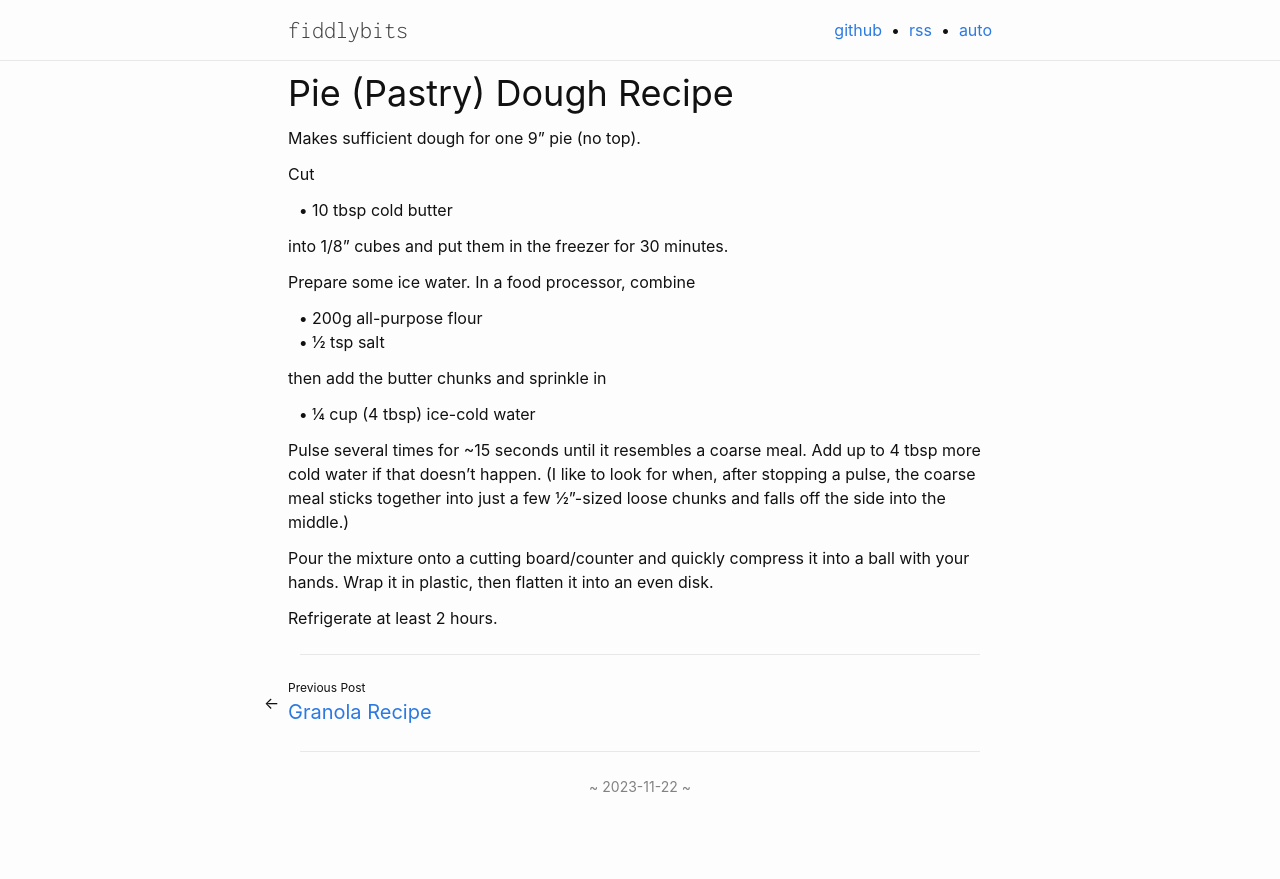
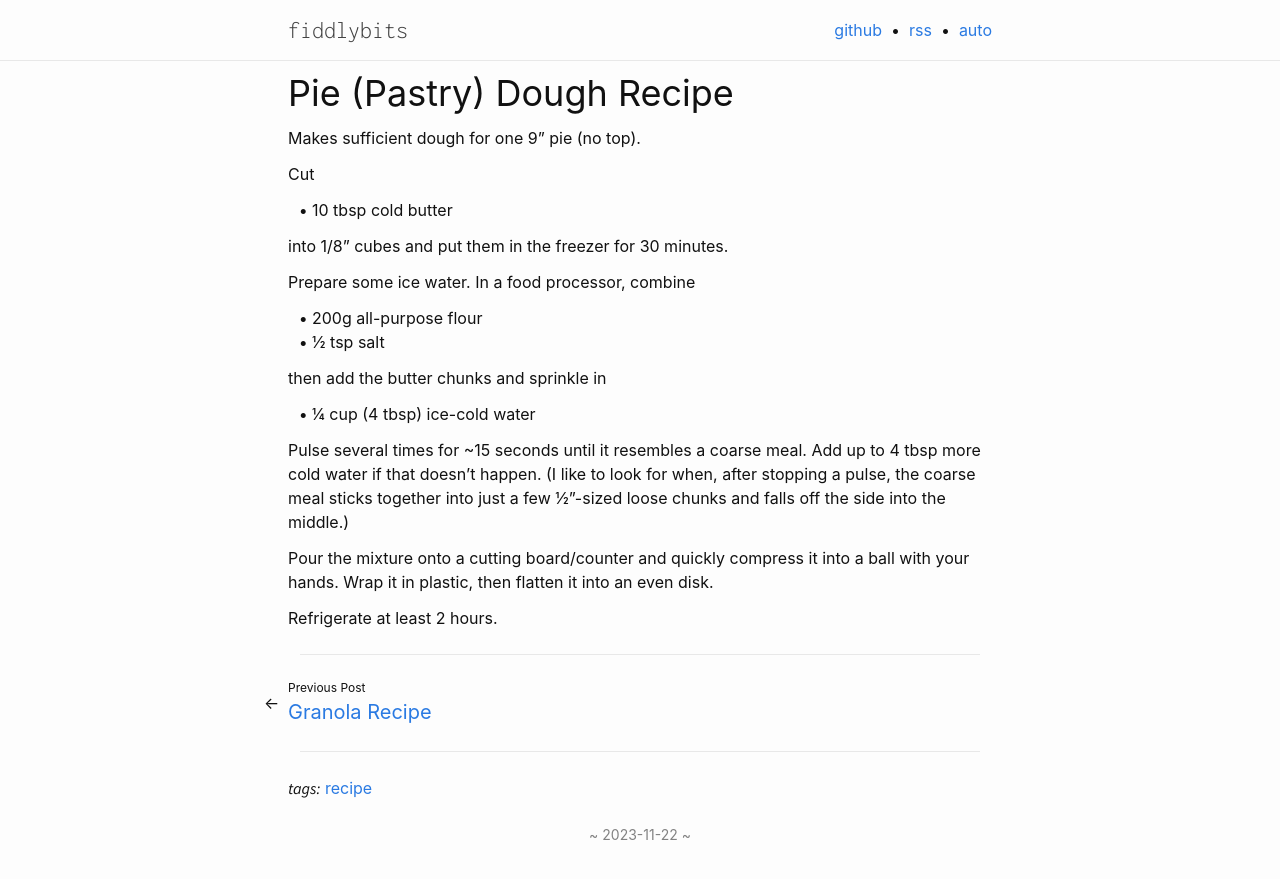
Before and after one commit to seansfkelley/seansfkelley.github.io, a Jekyll site: the page built from _posts/2023-11-22-pie-dough.md, in a window 1280 px wide. Shown: the top 879 px of the page. Built offline with Jekyll 4.4.1, drawn with Linux system fonts in a browser that asks for light colours; some web fonts are replaced.

Commit message:
Add linked from tagged posts to the tag page.

```diff
--- a/_includes/next-previous.html
+++ b/_includes/next-previous.html
@@ -32,3 +32,11 @@
   {% endif %}
 </section>
 <hr />
+{% if page.tags %}
+<section class="tag-list">
+  <i class="tag-label">tags:</i>
+  {% for t in page.tags %}
+    <a class="tag-link" href="/tag/{{ t }}">{{ t }}</a>
+  {% endfor %}
+</section>
+{% endif %}
--- a/_layouts/tag.html
+++ b/_layouts/tag.html
@@ -2,12 +2,14 @@
 layout: base
 ---
 
+<article class="tag-page">
   <h3>Pages tagged <b>{{ page.tag }}</b>:</h3>
 
   <ul>
     {% for post in site.tags[page.tag] %}
     <li>
-    <a href="{{ post.url }}">{{ post.title }}</a> – {{ post.date | date: site.date_format }}
+      <a href="{{ post.url }}">{{ post.title }}</a> – <span class="post-date">{{ post.date | date: site.date_format }}</span>
     </li>
     {% endfor %}
   </ul>
+</article>
--- a/_sass/init.scss
+++ b/_sass/init.scss
@@ -7,6 +7,7 @@
 @import "header";
 @import "home";
 @import "post";
+@import "tag";
 @import "alert";
 @import "misc";
 @import "syntax-highlight";
--- a/_sass/next-previous.scss
+++ b/_sass/next-previous.scss
@@ -73,3 +73,11 @@
     }
   }
 }
+
+.tag-list {
+  .tag-link:not(:last-child):after {
+    content: ', ';
+  }
+
+  margin-bottom: $spacing * 2;
+}
--- /dev/null
+++ b/_sass/tag.scss
@@ -0,0 +1,6 @@
+.tag-page {
+  .post-date {
+    font-size: $font-size-small;
+    color: var(--text-color-faded);
+  }
+}
--- a/tag/recipe.md
+++ b/tag/recipe.md
@@ -1,4 +1,5 @@
 ---
 layout: tag
 tag: recipe
+title: recipe (tag)
 ---
```
Lines whose indentation alone changed are shown as unchanged.
